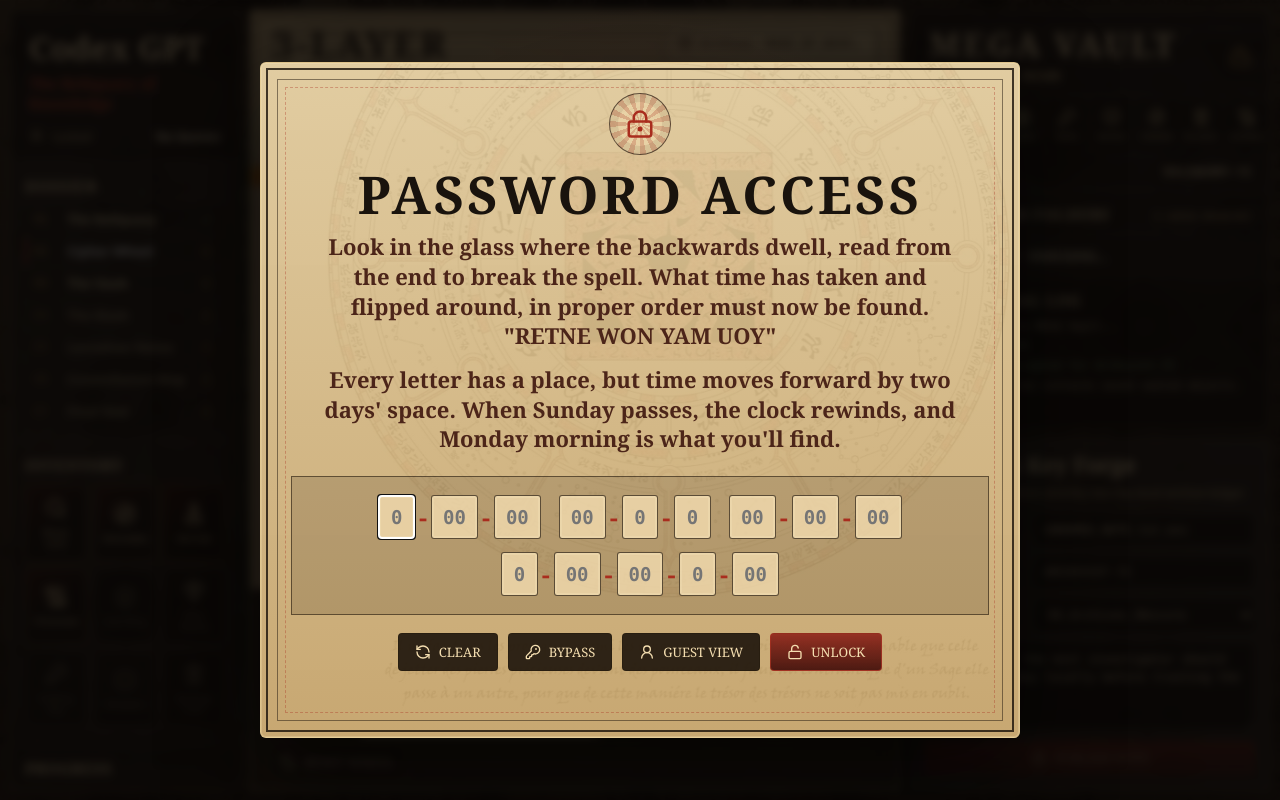
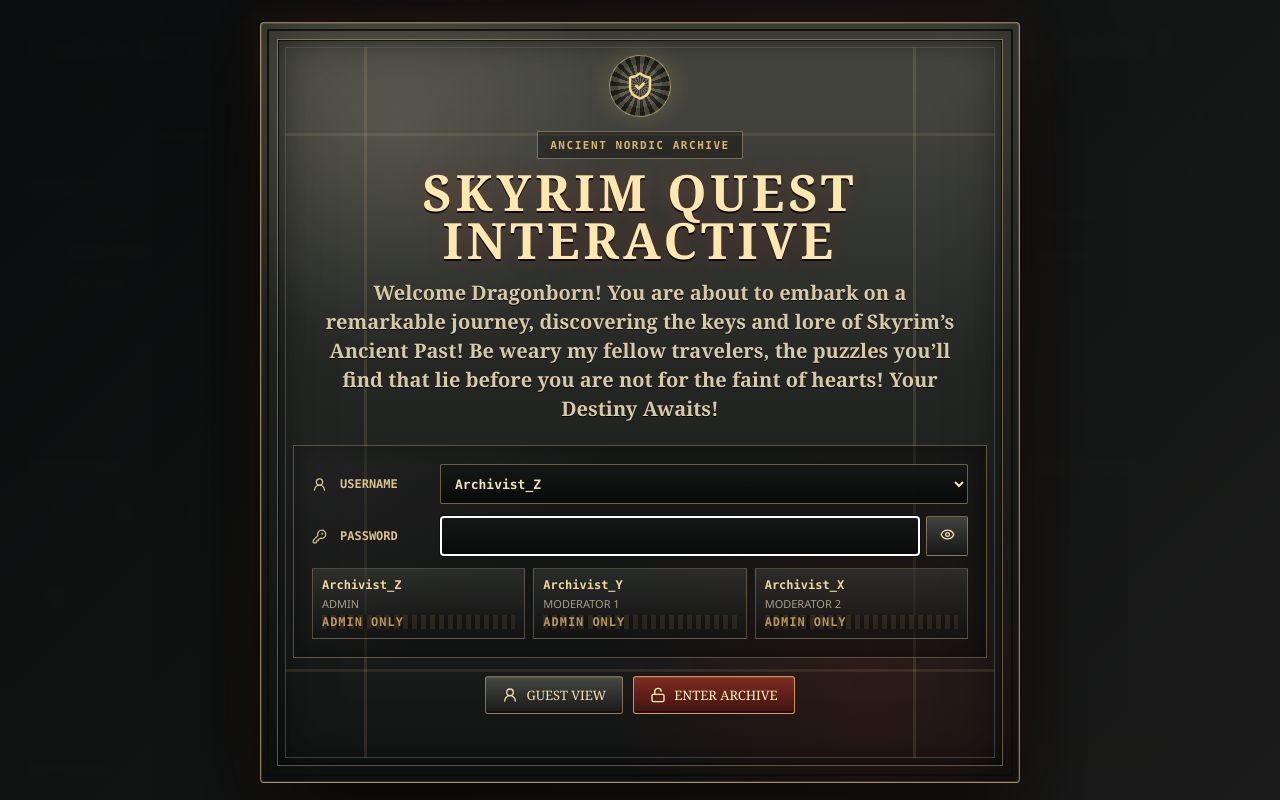
Before and after one commit to Ryetechv1/Skyrim-Quest-Interactive, a React (Vite) app: page / in a window 1280 px wide. Built offline with nearby package versions, Linux system fonts and the light colour scheme.

Commit message:
Rename Skyrim quest access experience

```diff
--- a/index.html
+++ b/index.html
@@ -8,8 +8,8 @@
       name="description"
       content="A standalone Da Vinci escape-room web archive with an antique cipher wheel and encrypted vault simulation."
     />
-    <link rel="manifest" href="/davinci-escape-room/manifest.webmanifest" />
-    <link rel="icon" href="/davinci-escape-room/archive-icon.svg" type="image/svg+xml" />
+    <link rel="manifest" href="/Skyrim-Quest-Interactive/manifest.webmanifest" />
+    <link rel="icon" href="/Skyrim-Quest-Interactive/archive-icon.svg" type="image/svg+xml" />
     <title>Codex GPT | Da Vinci Escape Room</title>
   </head>
   <body>
--- a/package.json
+++ b/package.json
@@ -1,5 +1,5 @@
 {
-  "name": "davinci-escape-room",
+  "name": "skyrim-quest-interactive",
   "private": true,
   "version": "0.1.0",
   "type": "module",
--- a/scripts/build-web-archive.mjs
+++ b/scripts/build-web-archive.mjs
@@ -5,7 +5,7 @@
 
 const root = dirname(dirname(fileURLToPath(import.meta.url)));
 const distDir = join(root, "dist");
-const basePath = "/davinci-escape-room/";
+const basePath = "/Skyrim-Quest-Interactive/";
 const archiveRoute = "web-archive";
 const pwaVersion = readPwaVersion();
 const cacheVersion = `davinci-web-archive-${pwaVersion}`;
--- a/src/App.tsx
+++ b/src/App.tsx
@@ -858,7 +858,7 @@
       {isWebArchiveMode ? (
         <div className="archive-publish-ribbon" role="status">
           <span>Web Archive Publish - offline cache ready after first full load</span>
-          <a href="/davinci-escape-room/download/davinci-web-archive.zip" download>
+          <a href="/Skyrim-Quest-Interactive/download/davinci-web-archive.zip" download>
             Download Archive
           </a>
         </div>
--- a/src/components/AccessGate.tsx
+++ b/src/components/AccessGate.tsx
@@ -1,128 +1,21 @@
-import { FormEvent, KeyboardEvent, useMemo, useRef, useState } from "react";
-import { Eye, KeyRound, LockKeyhole, RefreshCcw, ShieldCheck, Unlock, UserRound } from "lucide-react";
+import { FormEvent, useState } from "react";
+import { Eye, KeyRound, ShieldCheck, Unlock, UserRound } from "lucide-react";
 import { ARCHIVIST_CREDENTIALS } from "../auth";
 import type { AuthSession } from "../types";
 
-const ACCESS_MESSAGE =
-  "Every letter has a place, but time moves forward by two days' space. When Sunday passes, the clock rewinds, and Monday morning is what you'll find.";
-
-const MIRROR_MESSAGE =
-  'Look in the glass where the backwards dwell, read from the end to break the spell. What time has taken and flipped around, in proper order must now be found. "RETNE WON YAM UOY"';
-
-const ACCESS_GROUPS = [
-  ["1", "17", "23"],
-  ["15", "3", "1"],
-  ["16", "17", "25"],
-  ["7", "16", "22", "7", "20"],
-] as const;
-
-const ACCESS_CODE = ACCESS_GROUPS.map((group) => group.join("-")).join(" ");
+const ACCESS_WELCOME =
+  "Welcome Dragonborn! You are about to embark on a remarkable journey, discovering the keys and lore of Skyrim’s Ancient Past! Be weary my fellow travelers, the puzzles you’ll find that lie before you are not for the faint of hearts! Your Destiny Awaits!";
 
 type AccessGateProps = {
   onGuestAccess: () => void;
   onArchivistAccess: (username: string, password: string) => AuthSession | null;
 };
 
-function makeInitialValues() {
-  return ACCESS_GROUPS.map((group) => group.map(() => ""));
-}
-
-function flattenIndex(groupIndex: number, slotIndex: number) {
-  return ACCESS_GROUPS.slice(0, groupIndex).reduce((total, group) => total + group.length, 0) + slotIndex;
-}
-
 export function AccessGate({ onGuestAccess, onArchivistAccess }: AccessGateProps) {
-  const [values, setValues] = useState(makeInitialValues);
   const [error, setError] = useState("");
-  const [archivistDoorOpen, setArchivistDoorOpen] = useState(false);
   const [username, setUsername] = useState("Archivist_Z");
   const [password, setPassword] = useState("");
   const [showPassword, setShowPassword] = useState(false);
-  const [bypassOpen, setBypassOpen] = useState(false);
-  const [bypassCode, setBypassCode] = useState("");
-  const inputsRef = useRef<Array<HTMLInputElement | null>>([]);
-
-  const submittedCode = useMemo(() => values.map((group) => group.join("-")).join(" "), [values]);
-
-  function setSlot(groupIndex: number, slotIndex: number, value: string) {
-    const expectedLength = ACCESS_GROUPS[groupIndex][slotIndex].length;
-    const cleaned = value.replace(/\D/g, "").slice(0, expectedLength);
-    setValues((current) =>
-      current.map((group, currentGroupIndex) =>
-        group.map((slot, currentSlotIndex) =>
-          currentGroupIndex === groupIndex && currentSlotIndex === slotIndex ? cleaned : slot,
-        ),
-      ),
-    );
-    setError("");
-
-    if (cleaned.length === expectedLength) {
-      const nextInput = inputsRef.current[flattenIndex(groupIndex, slotIndex) + 1];
-      nextInput?.focus();
-    }
-  }
-
-  function fillFromCode(value: string) {
-    const tokens = value.match(/\d+/g) ?? [];
-    if (!tokens.length) {
-      return;
-    }
-
-    let tokenIndex = 0;
-    setValues(
-      ACCESS_GROUPS.map((group) =>
-        group.map((slot) => {
-          const token = tokens[tokenIndex] ?? "";
-          tokenIndex += 1;
-          return token.slice(0, slot.length);
-        }),
-      ),
-    );
-    setError("");
-  }
-
-  function handleKeyDown(event: KeyboardEvent<HTMLInputElement>, groupIndex: number, slotIndex: number) {
-    if (event.key !== "Backspace") {
-      return;
-    }
-
-    if (values[groupIndex][slotIndex]) {
-      return;
-    }
-
-    const previousInput = inputsRef.current[flattenIndex(groupIndex, slotIndex) - 1];
-    previousInput?.focus();
-  }
-
-  function clearCode() {
-    setValues(makeInitialValues());
-    setError("");
-    inputsRef.current[0]?.focus();
-  }
-
-  function handleRiddleSubmit(event: FormEvent) {
-    event.preventDefault();
-
-    if (submittedCode === ACCESS_CODE) {
-      setArchivistDoorOpen(true);
-      setError("");
-      return;
-    }
-
-    setError("Access phrase rejected. The clock has not found Monday morning.");
-  }
-
-  function handleBypassSubmit() {
-    if (bypassCode.trim().toUpperCase() !== "X1") {
-      setError("Bypass code rejected. The side door remains sealed.");
-      return;
-    }
-
-    setArchivistDoorOpen(true);
-    setBypassOpen(false);
-    setBypassCode("");
-    setError("");
-  }
 
   function handleArchivistSubmit(event: FormEvent) {
     event.preventDefault();
@@ -130,7 +23,7 @@
     const session = onArchivistAccess(username, password);
 
     if (!session) {
-      setError("Archivist credential rejected. The reliquary will not sign this hand.");
+      setError("Archivist credential rejected. The stone door does not know this hand.");
       return;
     }
 
@@ -139,64 +32,16 @@
 
   return (
     <div className="access-overlay" role="presentation">
-      <form
-        className={archivistDoorOpen ? "access-window archivist-mode" : "access-window"}
-        onSubmit={archivistDoorOpen ? handleArchivistSubmit : handleRiddleSubmit}
-        aria-labelledby="access-title"
-      >
+      <form className="access-window archivist-mode skyrim-gate" onSubmit={handleArchivistSubmit} aria-labelledby="access-title">
         <div className="access-sigil" aria-hidden="true">
-          {archivistDoorOpen ? <ShieldCheck size={30} /> : <LockKeyhole size={30} />}
+          <ShieldCheck size={30} />
         </div>
         <header>
-          <h2 id="access-title">{archivistDoorOpen ? "Archivist Login" : "Password Access"}</h2>
-          {!archivistDoorOpen ? (
-            <>
-              <p className="access-mirror-clue">{MIRROR_MESSAGE}</p>
-              <p>{ACCESS_MESSAGE}</p>
-            </>
-          ) : (
-            <p>Three Archivist accounts stand behind the solved wall. Guests remain view-only.</p>
-          )}
+          <span className="access-kicker">Ancient Nordic Archive</span>
+          <h2 id="access-title">Skyrim Quest Interactive</h2>
+          <p className="access-welcome">{ACCESS_WELCOME}</p>
         </header>
 
-        {!archivistDoorOpen ? (
-          <div className="access-code" aria-label="Numeric password code">
-            {ACCESS_GROUPS.map((group, groupIndex) => (
-              <div className="access-word" key={`group-${groupIndex}`}>
-                {group.map((slot, slotIndex) => {
-                  const flatIndex = flattenIndex(groupIndex, slotIndex);
-                  return (
-                    <span className="access-token" key={`slot-${groupIndex}-${slotIndex}`}>
-                      <input
-                        ref={(input) => {
-                          inputsRef.current[flatIndex] = input;
-                        }}
-                        value={values[groupIndex][slotIndex]}
-                        onChange={(event) => setSlot(groupIndex, slotIndex, event.target.value)}
-                        onPaste={(event) => {
-                          event.preventDefault();
-                          fillFromCode(event.clipboardData.getData("text"));
-                        }}
-                        onKeyDown={(event) => handleKeyDown(event, groupIndex, slotIndex)}
-                        autoFocus={flatIndex === 0}
-                        inputMode="numeric"
-                        pattern="[0-9]*"
-                        maxLength={slot.length}
-                        placeholder={"0".repeat(slot.length)}
-                        aria-label={`Password number ${flatIndex + 1}`}
-                      />
-                      {slotIndex < group.length - 1 ? (
-                        <span className="access-dash" aria-hidden="true">
-                          -
-                        </span>
-                      ) : null}
-                    </span>
-                  );
-                })}
-              </div>
-            ))}
-          </div>
-        ) : (
         <div className="archivist-login-grid">
           <label>
             <UserRound size={15} />
@@ -213,7 +58,10 @@
             <span className="password-field">
               <input
                 value={password}
-                  onChange={(event) => setPassword(event.target.value)}
+                onChange={(event) => {
+                  setPassword(event.target.value);
+                  setError("");
+                }}
                 type={showPassword ? "text" : "password"}
                 autoFocus
                 autoComplete="current-password"
@@ -233,76 +81,15 @@
             ))}
           </div>
         </div>
-        )}
-
-        {!archivistDoorOpen && bypassOpen ? (
-          <div className="bypass-panel" aria-label="Code bypass">
-            <label>
-              <KeyRound size={15} />
-              Code Bypass
-              <input
-                value={bypassCode}
-                onChange={(event) => {
-                  setBypassCode(event.target.value.toUpperCase().slice(0, 2));
-                  setError("");
-                }}
-                onKeyDown={(event) => {
-                  if (event.key === "Enter") {
-                    event.preventDefault();
-                    handleBypassSubmit();
-                  }
-                }}
-                autoComplete="off"
-                inputMode="text"
-                maxLength={2}
-                placeholder="X1"
-                aria-label="Code bypass entry"
-              />
-            </label>
-            <button type="button" onClick={handleBypassSubmit}>
-              <Unlock size={16} />
-              Open Login
-            </button>
-          </div>
-        ) : null}
 
         <div className="access-actions">
-          {!archivistDoorOpen ? (
-            <button type="button" onClick={clearCode}>
-              <RefreshCcw size={16} />
-              Clear
-            </button>
-          ) : (
-            <button
-              type="button"
-              onClick={() => {
-                setArchivistDoorOpen(false);
-                setError("");
-              }}
-            >
-              <RefreshCcw size={16} />
-              Riddle
-            </button>
-          )}
-          {!archivistDoorOpen ? (
-            <button
-              type="button"
-              onClick={() => {
-                setBypassOpen((open) => !open);
-                setError("");
-              }}
-            >
-              <KeyRound size={16} />
-              Bypass
-            </button>
-          ) : null}
           <button type="button" onClick={onGuestAccess}>
             <UserRound size={16} />
             Guest View
           </button>
           <button type="submit" className="access-submit">
             <Unlock size={16} />
-            {archivistDoorOpen ? "Enter" : "Unlock"}
+            Enter Archive
           </button>
         </div>
 
--- a/src/styles.css
+++ b/src/styles.css
@@ -3235,26 +3235,32 @@
   place-items: center;
   padding: 22px;
   background:
-    radial-gradient(circle at 50% 42%, rgba(123, 37, 26, 0.18), transparent 42%),
-    rgba(8, 6, 4, 0.82);
-  backdrop-filter: blur(5px);
+    radial-gradient(circle at 50% 38%, rgba(174, 139, 77, 0.16), transparent 36%),
+    linear-gradient(135deg, rgba(11, 13, 14, 0.88), rgba(28, 29, 28, 0.9)),
+    rgba(8, 8, 7, 0.9);
+  backdrop-filter: blur(6px) saturate(0.8);
 }
 
 .access-window {
   width: min(760px, 100%);
   position: relative;
-  padding: 30px;
-  border: 1px solid rgba(232, 205, 148, 0.72);
-  border-radius: 6px;
-  outline: 2px solid rgba(28, 19, 10, 0.82);
-  outline-offset: -8px;
+  padding: 32px;
+  border: 1px solid rgba(213, 184, 117, 0.64);
+  border-radius: 4px;
+  outline: 2px solid rgba(12, 12, 11, 0.88);
+  outline-offset: -9px;
   box-shadow:
-    0 32px 90px rgba(0, 0, 0, 0.58),
-    inset 0 0 0 1px rgba(255, 239, 196, 0.22);
-  background:
-    linear-gradient(rgba(223, 200, 153, 0.92), rgba(196, 162, 105, 0.94)),
-    url("./assets/references/photo-8.jpg") center / cover;
-  color: var(--ink);
+    0 36px 90px rgba(0, 0, 0, 0.72),
+    0 0 52px rgba(164, 49, 34, 0.16),
+    inset 0 0 0 1px rgba(255, 238, 184, 0.14),
+    inset 0 0 72px rgba(0, 0, 0, 0.48);
+  background:
+    linear-gradient(135deg, rgba(255, 255, 255, 0.05) 0 1px, transparent 1px 28px),
+    linear-gradient(45deg, rgba(0, 0, 0, 0.18) 0 1px, transparent 1px 34px),
+    radial-gradient(circle at 18% 14%, rgba(255, 242, 198, 0.11), transparent 24%),
+    radial-gradient(circle at 80% 88%, rgba(126, 34, 25, 0.2), transparent 28%),
+    linear-gradient(180deg, rgba(79, 80, 72, 0.96), rgba(37, 39, 37, 0.98) 46%, rgba(19, 20, 20, 0.99));
+  color: #f3e4bf;
 }
 
 .access-window::before,
@@ -3266,12 +3272,18 @@
 
 .access-window::before {
   inset: 16px;
-  border: 1px solid rgba(32, 22, 12, 0.5);
+  border: 1px solid rgba(232, 205, 148, 0.38);
+  box-shadow:
+    inset 0 0 0 1px rgba(0, 0, 0, 0.62),
+    inset 0 0 24px rgba(0, 0, 0, 0.36);
 }
 
 .access-window::after {
   inset: 24px;
-  border: 1px dashed rgba(169, 45, 30, 0.34);
+  border: 1px solid rgba(93, 98, 92, 0.58);
+  background:
+    linear-gradient(90deg, transparent 0 11%, rgba(234, 208, 145, 0.12) 11% 11.4%, transparent 11.4% 88.6%, rgba(234, 208, 145, 0.12) 88.6% 89%, transparent 89%),
+    linear-gradient(0deg, transparent 0 12%, rgba(234, 208, 145, 0.1) 12% 12.4%, transparent 12.4% 87.6%, rgba(234, 208, 145, 0.1) 87.6% 88%, transparent 88%);
 }
 
 .access-sigil {
@@ -3280,13 +3292,15 @@
   display: grid;
   place-items: center;
   margin: 0 auto 14px;
-  border: 1px solid rgba(38, 26, 14, 0.72);
+  border: 1px solid rgba(232, 205, 148, 0.56);
   border-radius: 50%;
-  color: var(--red);
-  background:
-    repeating-conic-gradient(rgba(169, 45, 30, 0.24) 0 12deg, transparent 12deg 24deg),
-    rgba(246, 225, 178, 0.42);
-  box-shadow: inset 0 0 0 8px rgba(30, 21, 12, 0.08);
+  color: #f5d98d;
+  background:
+    repeating-conic-gradient(rgba(245, 217, 141, 0.24) 0 10deg, rgba(0, 0, 0, 0.2) 10deg 20deg),
+    radial-gradient(circle, rgba(76, 81, 78, 0.95), rgba(20, 22, 22, 0.96));
+  box-shadow:
+    0 0 24px rgba(245, 217, 141, 0.18),
+    inset 0 0 0 8px rgba(0, 0, 0, 0.2);
 }
 
 .access-window header {
@@ -3300,128 +3314,45 @@
 .access-window h2 {
   margin: 0;
   font-family: var(--font-serif);
-  font-size: clamp(32px, 5vw, 52px);
+  font-size: clamp(30px, 4.7vw, 50px);
   line-height: 0.95;
-  letter-spacing: 0.06em;
-  text-transform: uppercase;
+  letter-spacing: 0.08em;
+  text-transform: uppercase;
+  color: #ffe8af;
+  text-shadow:
+    0 2px 0 rgba(0, 0, 0, 0.75),
+    0 0 20px rgba(209, 49, 35, 0.22);
 }
 
 .access-window p {
   margin: 14px auto 0;
-  color: #4c2519;
+  color: rgba(239, 222, 184, 0.9);
   font-family: var(--font-serif);
-  font-size: clamp(16px, 2.2vw, 22px);
-  line-height: 1.35;
+  font-size: clamp(15px, 2vw, 20px);
+  line-height: 1.45;
   font-weight: 700;
-}
-
-.access-code {
-  position: relative;
-  z-index: 1;
-  display: flex;
-  flex-wrap: wrap;
+  text-shadow: 0 1px 0 rgba(0, 0, 0, 0.82);
+}
+
+.access-kicker {
+  display: inline-flex;
+  align-items: center;
   justify-content: center;
-  gap: 13px 18px;
-  padding: 18px;
-  border: 1px solid rgba(37, 25, 13, 0.6);
-  background: rgba(37, 25, 13, 0.16);
-}
-
-.bypass-panel {
-  position: relative;
-  z-index: 1;
-  display: grid;
-  grid-template-columns: minmax(0, 1fr) auto;
-  align-items: end;
-  gap: 10px;
-  margin-top: 12px;
-  padding: 12px;
-  border: 1px solid rgba(37, 25, 13, 0.5);
-  background: rgba(37, 25, 13, 0.12);
-}
-
-.bypass-panel label {
-  min-width: 0;
-  display: grid;
-  grid-template-columns: 18px auto minmax(56px, 1fr);
-  align-items: center;
-  gap: 8px;
-  color: #3f2417;
-  font-family: var(--font-mono);
-  font-size: 12px;
+  min-height: 28px;
+  margin-bottom: 10px;
+  padding: 4px 12px;
+  border: 1px solid rgba(232, 205, 148, 0.42);
+  color: #d8b46f;
+  background: rgba(12, 13, 13, 0.42);
+  font-family: var(--font-mono);
+  font-size: 11px;
   font-weight: 800;
-  text-transform: uppercase;
-}
-
-.bypass-panel input {
-  min-width: 0;
-  height: 38px;
-  border: 1px solid rgba(37, 25, 13, 0.72);
-  border-radius: 3px;
-  background: rgba(248, 226, 181, 0.76);
-  color: var(--ink);
-  padding: 0 10px;
-  font-family: var(--font-mono);
-  font-size: 16px;
-  font-weight: 800;
-  letter-spacing: 0.18em;
-  text-transform: uppercase;
-}
-
-.bypass-panel button {
-  min-height: 38px;
-  border: 1px solid rgba(37, 25, 13, 0.56);
-  border-radius: 4px;
-  display: inline-flex;
-  align-items: center;
-  justify-content: center;
-  gap: 8px;
-  padding: 8px 14px;
-  color: #f4deb0;
-  background: rgba(29, 20, 12, 0.9);
-  font-family: var(--font-serif);
-  font-size: 13px;
-  text-transform: uppercase;
-  white-space: nowrap;
-}
-
-.access-word {
-  display: inline-flex;
-  align-items: center;
-}
-
-.access-token {
-  display: inline-flex;
-  align-items: center;
-}
-
-.access-token input {
-  width: 3.2ch;
-  height: 44px;
-  padding: 0 4px;
-  border: 1px solid rgba(37, 25, 13, 0.72);
-  border-radius: 3px;
-  background: rgba(248, 226, 181, 0.74);
-  color: var(--ink);
-  font-family: var(--font-mono);
-  font-size: 19px;
-  font-weight: 700;
-  text-align: center;
-  box-shadow: inset 0 0 0 2px rgba(255, 241, 202, 0.18);
-}
-
-.access-token input[maxlength="2"] {
-  width: 4.1ch;
-}
-
-.access-dash {
-  display: inline-grid;
-  place-items: center;
-  min-width: 16px;
-  color: var(--red);
-  font-family: var(--font-serif);
-  font-size: 26px;
-  font-weight: 700;
+  letter-spacing: 0.14em;
+  text-transform: uppercase;
+}
+
+.access-welcome {
+  max-width: 640px;
 }
 
 .access-actions {
@@ -3435,23 +3366,29 @@
 
 .access-actions button {
   min-height: 38px;
-  border: 1px solid rgba(37, 25, 13, 0.56);
-  border-radius: 4px;
+  border: 1px solid rgba(216, 180, 111, 0.52);
+  border-radius: 3px;
   display: inline-flex;
   align-items: center;
   justify-content: center;
   gap: 8px;
   padding: 8px 16px;
-  color: #f4deb0;
-  background: rgba(29, 20, 12, 0.9);
+  color: #f5ddb0;
+  background:
+    linear-gradient(180deg, rgba(71, 74, 70, 0.95), rgba(24, 25, 25, 0.98)),
+    rgba(29, 20, 12, 0.9);
   font-family: var(--font-serif);
   font-size: 13px;
   text-transform: uppercase;
+  box-shadow:
+    inset 0 1px 0 rgba(255, 255, 255, 0.12),
+    inset 0 -2px 0 rgba(0, 0, 0, 0.36);
 }
 
 .access-actions .access-submit {
-  border-color: rgba(164, 49, 34, 0.8);
-  background: linear-gradient(180deg, rgba(145, 42, 30, 0.95), rgba(74, 23, 16, 0.98));
+  border-color: rgba(245, 199, 105, 0.72);
+  color: #fff0be;
+  background: linear-gradient(180deg, rgba(132, 45, 34, 0.95), rgba(65, 20, 17, 0.98));
 }
 
 .access-error {
@@ -3463,7 +3400,7 @@
   align-items: center;
   justify-content: center;
   gap: 8px;
-  color: var(--red);
+  color: #ffb09e;
   font-family: var(--font-mono);
   font-size: 12px;
   text-align: center;
@@ -3480,8 +3417,11 @@
   display: grid;
   gap: 12px;
   padding: 18px;
-  border: 1px solid rgba(37, 25, 13, 0.6);
-  background: rgba(37, 25, 13, 0.16);
+  border: 1px solid rgba(232, 205, 148, 0.32);
+  background:
+    linear-gradient(135deg, rgba(255, 255, 255, 0.05), transparent 36%),
+    rgba(9, 10, 10, 0.38);
+  box-shadow: inset 0 0 26px rgba(0, 0, 0, 0.32);
 }
 
 .archivist-login-grid label {
@@ -3489,7 +3429,7 @@
   grid-template-columns: 20px 92px minmax(0, 1fr);
   align-items: center;
   gap: 8px;
-  color: #3f2417;
+  color: #dac18f;
   font-family: var(--font-mono);
   font-size: 12px;
   font-weight: 700;
@@ -3500,10 +3440,11 @@
 .archivist-login-grid input {
   min-width: 0;
   height: 40px;
-  border: 1px solid rgba(37, 25, 13, 0.72);
-  border-radius: 3px;
-  background: rgba(248, 226, 181, 0.76);
-  color: var(--ink);
+  border: 1px solid rgba(231, 199, 128, 0.44);
+  border-radius: 2px;
+  background:
+    linear-gradient(180deg, rgba(22, 23, 23, 0.94), rgba(9, 10, 10, 0.98));
+  color: #f5e2b6;
   padding: 0 10px;
   font-family: var(--font-mono);
   font-size: 13px;
@@ -3518,10 +3459,10 @@
 }
 
 .password-field button {
-  border: 1px solid rgba(37, 25, 13, 0.56);
-  border-radius: 3px;
-  color: #f4deb0;
-  background: rgba(29, 20, 12, 0.9);
+  border: 1px solid rgba(231, 199, 128, 0.44);
+  border-radius: 2px;
+  color: #f5deb0;
+  background: linear-gradient(180deg, rgba(67, 70, 66, 0.96), rgba(22, 23, 23, 0.98));
 }
 
 .credential-ledger {
@@ -3535,8 +3476,9 @@
   display: grid;
   gap: 4px;
   padding: 9px;
-  border: 1px solid rgba(37, 25, 13, 0.36);
-  background: rgba(248, 226, 181, 0.34);
+  border: 1px solid rgba(232, 205, 148, 0.28);
+  background:
+    linear-gradient(180deg, rgba(72, 75, 70, 0.42), rgba(17, 18, 18, 0.52));
 }
 
 .credential-ledger strong,
@@ -3549,18 +3491,18 @@
 }
 
 .credential-ledger strong {
-  color: #311d12;
+  color: #f1d99b;
   font-family: var(--font-mono);
   font-size: 12px;
 }
 
 .credential-ledger span {
-  color: #5b2d1f;
+  color: rgba(236, 218, 179, 0.68);
   font-size: 11px;
 }
 
 .credential-ledger code {
-  color: var(--red);
+  color: #d8b46f;
   font-family: var(--font-mono);
   font-size: 12px;
   font-weight: 800;
@@ -4057,35 +3999,8 @@
     padding: 24px 14px 20px;
   }
 
-  .access-code {
-    gap: 10px 12px;
-    padding: 12px 8px;
-  }
-
-  .access-token input {
-    height: 38px;
-    font-size: 16px;
-  }
-
-  .access-dash {
-    min-width: 12px;
-    font-size: 20px;
-  }
-
   .access-actions {
     flex-direction: column;
-  }
-
-  .bypass-panel {
-    grid-template-columns: 1fr;
-  }
-
-  .bypass-panel label {
-    grid-template-columns: 18px 1fr;
-  }
-
-  .bypass-panel input {
-    grid-column: 1 / -1;
   }
 }
 
--- a/vite.config.ts
+++ b/vite.config.ts
@@ -2,6 +2,6 @@
 import react from "@vitejs/plugin-react";
 
 export default defineConfig({
-  base: "/davinci-escape-room/",
+  base: "/Skyrim-Quest-Interactive/",
   plugins: [react()],
 });
```
Also changed, not shown: public/manifest.webmanifest, 2 other files (tests, documents, lock files or other folders). Lines whose indentation alone changed are shown as unchanged.
